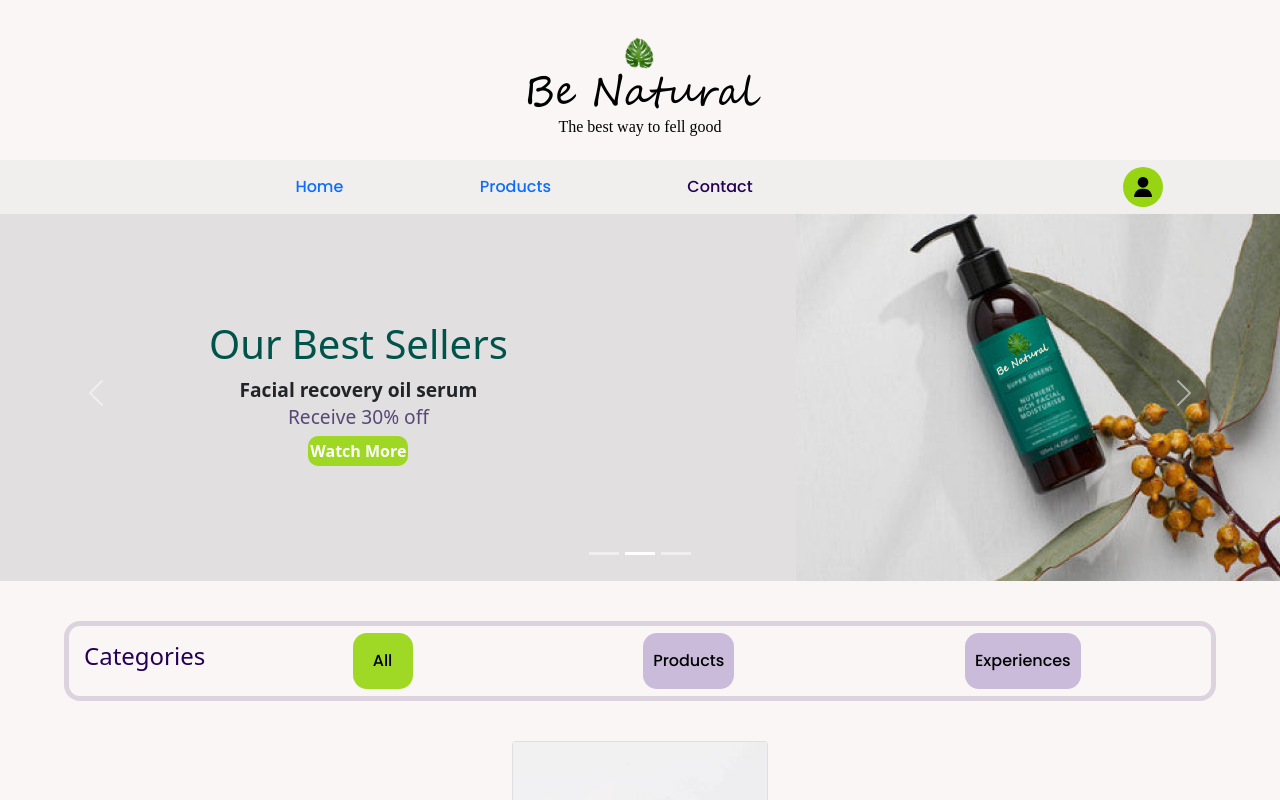
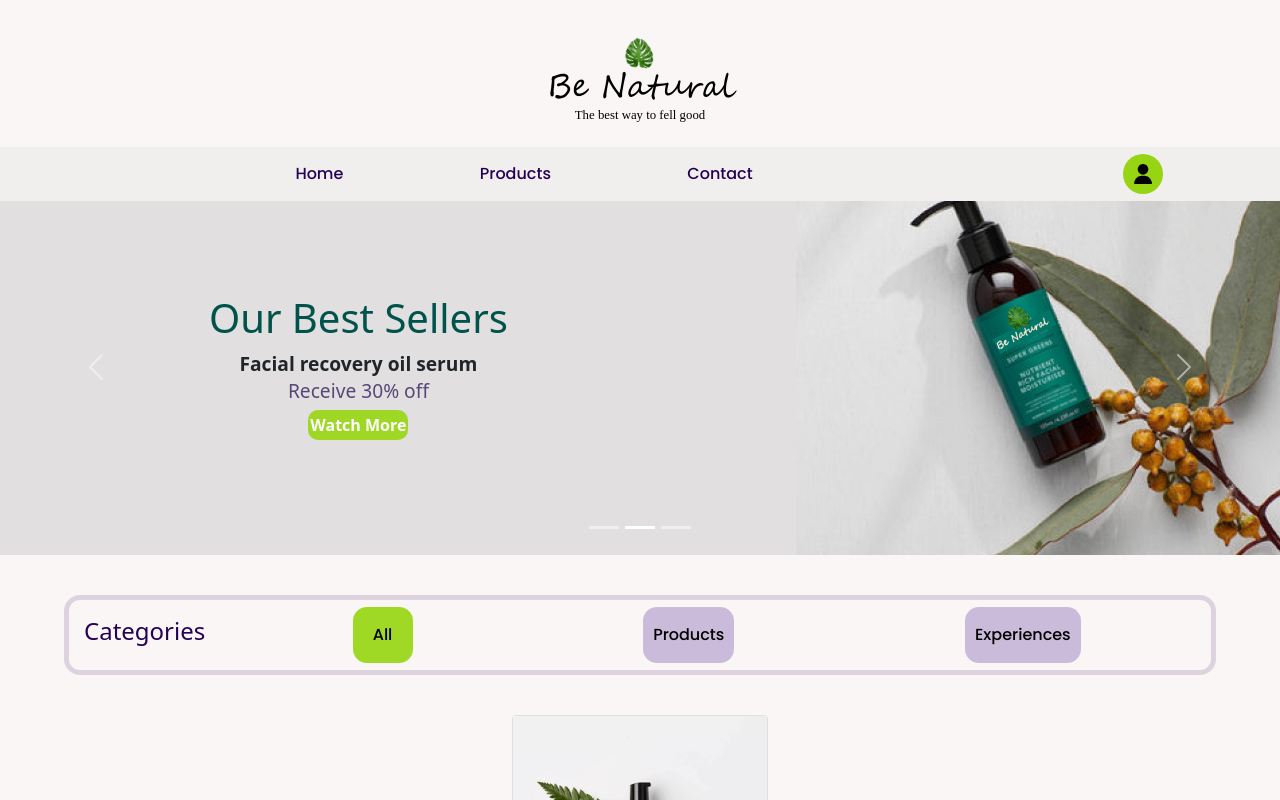
Before and after one commit to mabicodes/hackathon-benatural, a React (Create React App) app in the folder client/: page /#/ in a window 1280 px wide. Shown: the top 800 px of the page. Built offline with nearby package versions, Linux system fonts and the light colour scheme.

Commit message:
upoload correction carrusel

```diff
--- a/client/src/components/home/carousel/Carousel.jsx
+++ b/client/src/components/home/carousel/Carousel.jsx
@@ -61,7 +61,7 @@ export const Carousel = () => {
             <div id="parra_second">
               <h1 className="third_title">
                 Try our <span className="yoga">yoga</span> and meditation
-                clases.
+                classes.
               </h1>
               <div id="box_yoga">
                 <h3 className="off_price">Receive 30% off</h3>
--- a/client/src/components/home/home.css
+++ b/client/src/components/home/home.css
@@ -5,5 +5,5 @@
     flex-direction: column;
     justify-content: center;
     align-items: center;
-    margin-top: 16%;
+    margin-top: 14%;
 }
--- a/client/src/components/navbar/Navbar.jsx
+++ b/client/src/components/navbar/Navbar.jsx
@@ -15,7 +15,7 @@ export const Navbar = () => {
       <div className="banner">
         <div className="logoCompany"><img src={naturalyLogo} alt="NaturalyLogo" /></div>
         <div className="nameCompany"><h1 className="nameCompany">Be Natural</h1></div>
-        <div className="sloganCompany"><h3>The best way to fell good</h3></div>
+        <div className="sloganCompany"><h4>The best way to fell good</h4></div>
       </div>
       <div className="navbar">
         <ul className="navbarUl">
@@ -29,7 +29,7 @@ export const Navbar = () => {
       </div>
       <PopupModal trigger={buttonPopup} setTrigger={setButtonPopup}>
 
-</PopupModal>
+      </PopupModal>
     </header>
   );
 };
--- a/client/src/components/navbar/navbar.css
+++ b/client/src/components/navbar/navbar.css
@@ -46,14 +46,15 @@ header {
   margin: 0;
   padding: 0;
   cursor: default;
+  font-size: 2rem;
 }
-.banner h3 {
+.banner h4 {
   color: var(--colorTextBlack);
   font-family: 'Gideon Roman', cursive;
   margin: 0;
   padding: 0;
   cursor: default;
-  font-size: 1rem;
+  font-size: 0.8rem;
 }
 header .navbar{
   background-color: var(--colorNavbar);
@@ -77,6 +78,12 @@ header .navbar ul.navbarUl a{
   }
 header .navbar ul.navbarUl a:hover{
   color: #6D9616;
+}
+header .navbar ul.navbarUl a:link{
+  color: #250055;
+}
+header .navbar ul.navbarUl a:visited{
+  color: #250055;
 }
 header .navbar button{
   display: flex;
```
